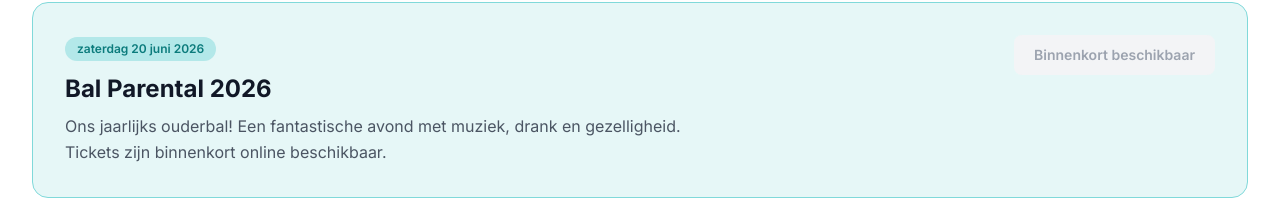
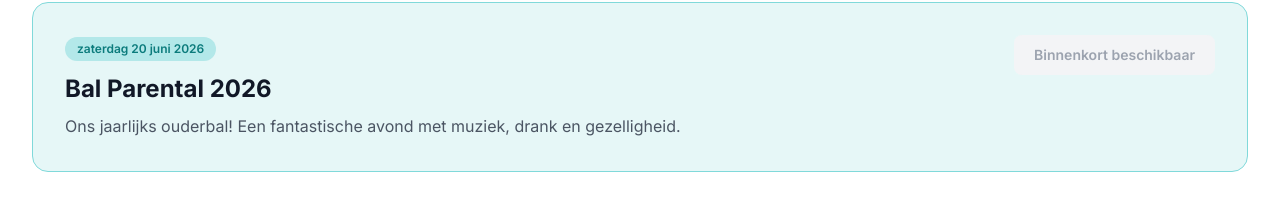
Before and after one commit to ArnaudVerschelde/ocpittem-website, a React (Vite) app in the folder frontend/: page /activiteiten in a window 1280 px wide. Shown: the part 513-715 px from the top of the page. Built offline with nearby package versions, Linux system fonts and the light colour scheme; no server answers.

Commit message:
Update Bal Parental 2026 event description
Removed the sentence about tickets being available soon from the "Bal Parental 2026" event description to keep the information current and concise.

```diff
--- a/frontend/src/pages/ActiviteitenPage.tsx
+++ b/frontend/src/pages/ActiviteitenPage.tsx
@@ -9,7 +9,7 @@ const events = [
     title: 'Bal Parental 2026',
     date: 'zaterdag 20 juni 2026',
     description:
-      'Ons jaarlijks ouderbal! Een fantastische avond met muziek, drank en gezelligheid. Tickets zijn binnenkort online beschikbaar.',
+      'Ons jaarlijks ouderbal! Een fantastische avond met muziek, drank en gezelligheid.',
     cta: { label: 'Tickets & info', to: '/bal-parental' },
     color: 'primary',
   },
```
